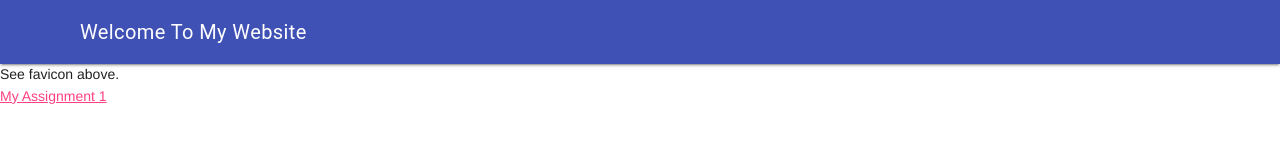
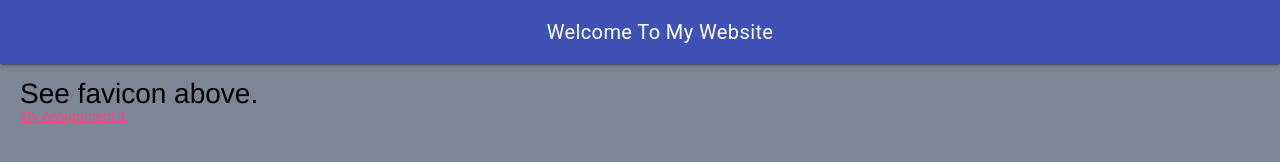
Before and after one commit to MTHS-ICD2O-1-2023/ICD2O-Unit-1-06-George-Khalil-29, a plain HTML site: page index.html in a window 1280 px wide. Drawn offline with nearby package versions, Linux system fonts and the light colour scheme.

```diff
--- a/css/style.css
+++ b/css/style.css
@@ -1,4 +1,30 @@
-/* Created by: Mr. Coxall
-* Created on: Sep 2020
-* This file contains the CSS for index.html
-*/
+
+.mdl-ripple {
+  background: #000;
+  opacity: 0.001;
+}
+
+.mdl-layout__header-row {
+  justify-content: center;
+  padding: 0;
+}
+
+.mdl-layout__content {
+  padding-left: 15pt;
+  padding-right: 15pt;
+  padding-top: 15pt;
+}
+
+.mdl-textfield__error {
+  color: lightgreen;
+}
+
+.page-content {
+  color: rgb(0, 0, 0);
+  font-family: Helvetica, Arial, sans-serif;
+  font-size: 2rem;
+}
+
+body {
+  background-color: rgb(125, 134, 151);
+}
--- a/index.html
+++ b/index.html
@@ -1,5 +1,5 @@
 <!DOCTYPE html>
-<!-- ICS2O-Unit1-05-HTML-Favicon -->
+<!-- ICS2O-Unit1-06-HTML-Favicon -->
 <html lang="en-ca">
 <head>
   <meta charset="utf-8" />
@@ -27,7 +27,7 @@
     <main class="mdl-layout__content">
       <div class="page-content">See favicon above.</div>
       <p>
-        <a href=".https://mths-icd2o-1-2023.github.io/ICD2O-Assignment-01-George-Khalil-29/" target="_blank">My Assignment 1 </a>
+        <a href="https://mths-icd2o-1-2023.github.io/ICD2O-Assignment-01-George-Khalil-29/" target="_blank">My Assignment 1 </a>
       </p>
     </main>
   </div>
```
